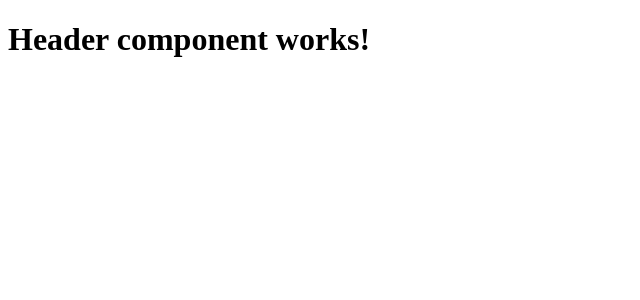
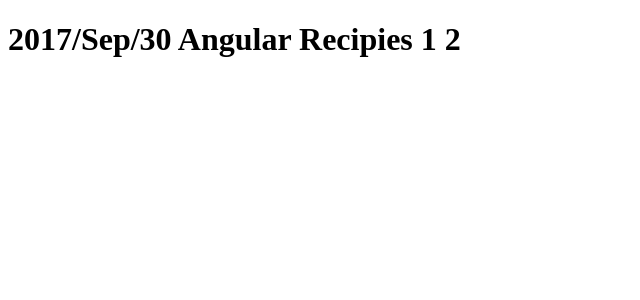
Before and after one commit to sgkazakov/Angular-4-example, an Angular app: page / in a window 1280 px wide. Shown: the top 300 px of the page, without its empty margins (0-640 px from the left). Built offline with nearby package versions, Linux system fonts and the light colour scheme.

Commit message:
Adding pipes examples

```diff
--- a/src/app/app.module.ts
+++ b/src/app/app.module.ts
@@ -3,11 +3,13 @@
 
 import { AppComponent } from './app.component';
 import { HeaderComponent } from './components/header.component';
+import { CustomPipePipe } from './pipes/custom-pipe.pipe';
 
 @NgModule({
   declarations: [
     AppComponent,
-    HeaderComponent
+    HeaderComponent,
+    CustomPipePipe
   ],
   imports: [
     BrowserModule
--- a/src/app/components/header.component.html
+++ b/src/app/components/header.component.html
@@ -1 +1,4 @@
-<h1>Header component works!</h1>
+<h1>
+    {{ time }}
+    {{ title | customPipe: [{id: 1}, {id:2}] }}
+</h1>
--- a/src/app/components/header.component.ts
+++ b/src/app/components/header.component.ts
@@ -1,12 +1,27 @@
-import { Component } from "@angular/core";
+import { Component, AfterContentInit, AfterViewInit, AfterContentChecked } from "@angular/core";
+import { TitleCasePipe } from '@angular/common';
+import { DatePipe } from '@angular/common';
+import { CustomPipePipe } from '../pipes/custom-pipe.pipe';
 
 @Component({
-    moduleId: module.id,
+
     selector: "header-component",
     templateUrl: "./header.component.html",
-    styleUrls: ["./header.component.css"]
-}
-)
-export class HeaderComponent {
+    styleUrls: ["./header.component.css"],
+    providers: [
+        DatePipe,
+    ]
+})
+export class HeaderComponent implements AfterContentInit {
+
+    private title = "Angular Recipies";
+    private time: string;
+
+    constructor(private datePipe: DatePipe) {
+    }
+
+    ngAfterContentInit() {
+        this.time = this.datePipe.transform(new Date(), "yyyy/MMM/dd");
+    }
 
 }
--- /dev/null
+++ b/src/app/pipes/custom-pipe.pipe.ts
@@ -0,0 +1,19 @@
+import { Pipe, PipeTransform } from '@angular/core';
+
+@Pipe({
+  name: 'customPipe',
+  // pipes are pure by default
+  pure: true
+})
+export class CustomPipePipe implements PipeTransform {
+
+  transform(value: string, args?: { id: number }[]): string {
+    let result = value;
+
+    args.forEach(el => {
+      result = result.concat(" ", el.id.toString())
+    });
+
+    return result;
+  }
+}
```
Also changed, not shown: 1 other file (tests, documents, lock files or other folders).
